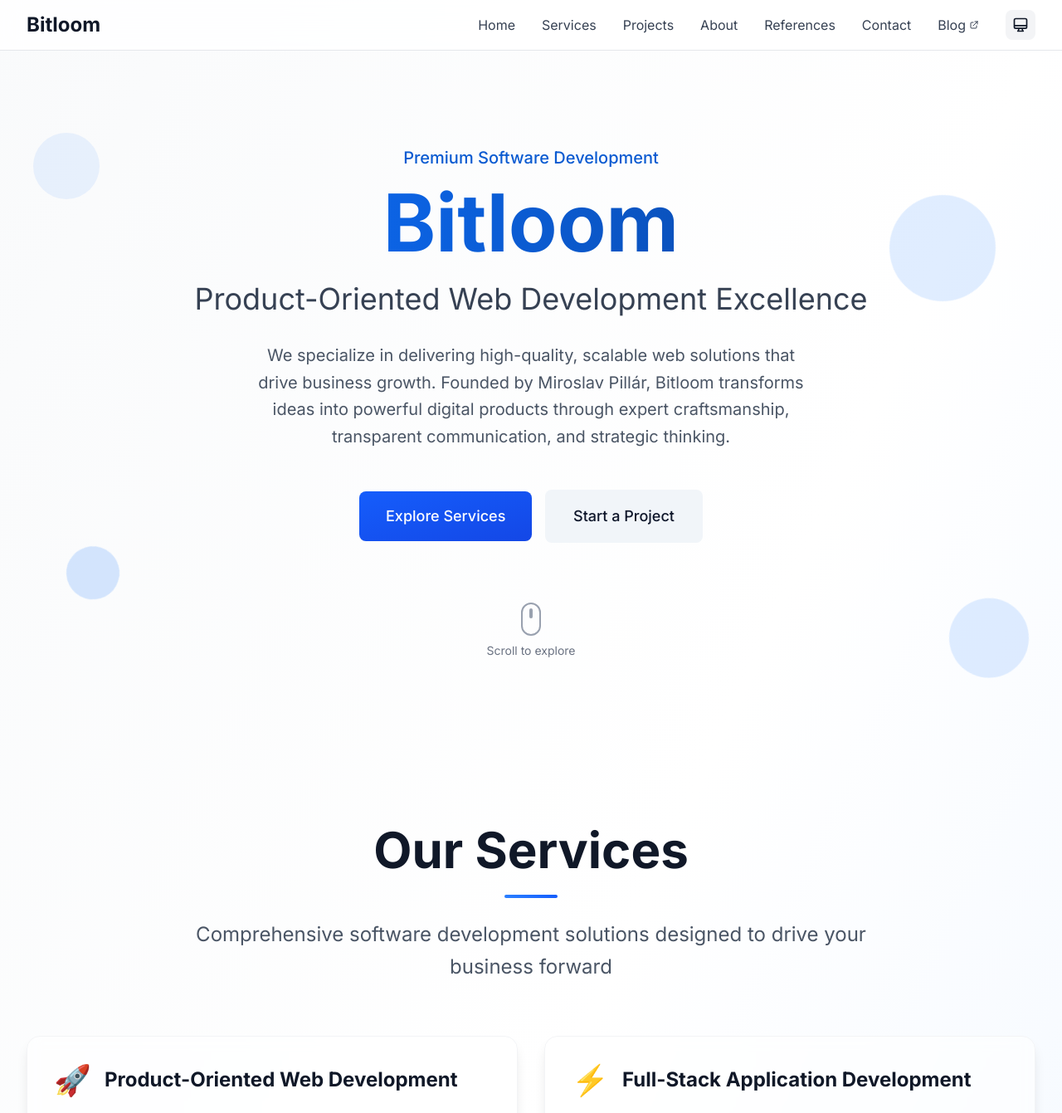
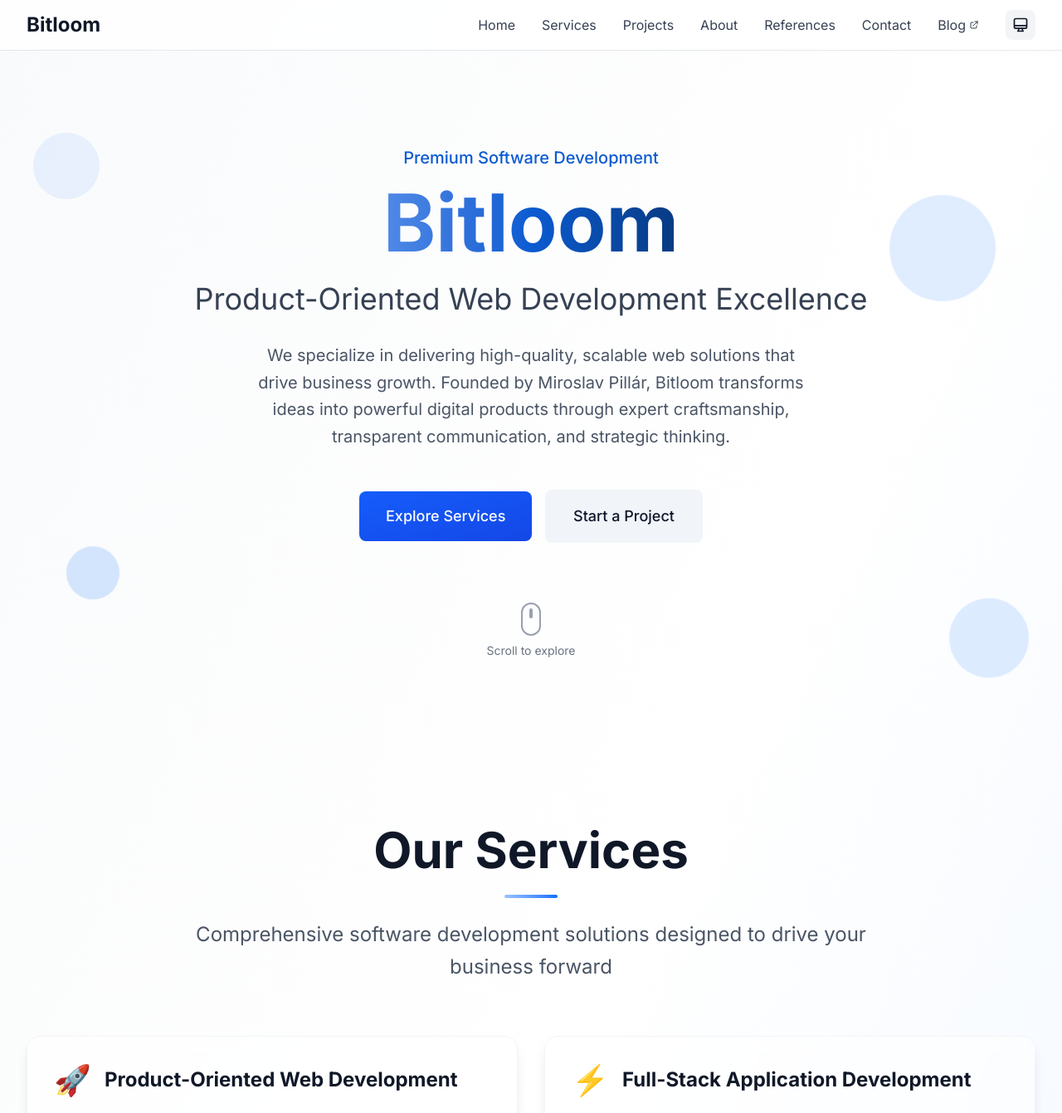
Before and after one commit to Dromediansk/bitloom-ai-portfolio, a Next.js app: page / in a window 1280 px wide. Shown: the top 1341 px of the page at 83% size. Built offline with nearby package versions, Linux system fonts and the light colour scheme.

Commit message:
minor UI fixes

```diff
--- a/src/components/SectionTitle.tsx
+++ b/src/components/SectionTitle.tsx
@@ -38,7 +38,7 @@
       <div className={containerClasses}>
         <h1 className={titleClasses}>{title}</h1>
         {showGradientLine && (
-          <div className="w-16 h-1 bg-gradient-to-r from-blue-500 to-blue-600 mx-auto mb-6 rounded-full"></div>
+          <div className="w-16 h-1 bg-gradient-to-r from-primary-200 to-primary-500 dark:from-primary-500 dark:to-primary-200 mx-auto mb-6 rounded-full"></div>
         )}
         {subtitle && <p className={subtitleClasses}>{subtitle}</p>}
       </div>
--- a/src/sections/AboutSection.tsx
+++ b/src/sections/AboutSection.tsx
@@ -1,5 +1,6 @@
 "use client";
 
+import Image from "next/image";
 import { ButtonLink, SectionTitle } from "@/components";
 import { useIntersectionObserver } from "@/lib/hooks";
 
@@ -181,8 +182,15 @@
                     : "opacity-0 translate-x-8"
                 }`}
               >
-                <div className="w-48 h-48 bg-gradient-to-br from-gray-400 to-gray-600 rounded-full flex items-center justify-center shadow-xl">
-                  <span className="text-white text-6xl font-bold">M</span>
+                <div className="w-48 h-48 rounded-full overflow-hidden shadow-xl ring-4 ring-primary-200 dark:ring-primary-800">
+                  <Image
+                    src="/images/about/avatar.png"
+                    alt="Miroslav - Founder of Bitloom"
+                    width={192}
+                    height={192}
+                    className="w-full h-full object-cover hover:scale-110 transition-transform duration-500"
+                    priority
+                  />
                 </div>
               </div>
             </div>
--- a/src/sections/HeroSection.tsx
+++ b/src/sections/HeroSection.tsx
@@ -42,16 +42,9 @@
 
           {/* Company name with gradient text effect */}
           <h1
-            className={`text-5xl md:text-7xl lg:text-8xl font-bold text-transparent bg-gradient-to-r from-blue-500 via-primary-600 to-blue-700 bg-clip-text mb-6 transition-all duration-1000 delay-200 ${
+            className={`text-5xl md:text-7xl lg:text-8xl font-bold text-transparent bg-gradient-to-r from-primary-200 via-primary-600 to-primary-950 dark:from-primary-700 dark:via-primary-500 dark:to-primary-100 bg-clip-text mb-6 transition-all duration-1000 delay-200 ${
               isVisible ? "animate-scale-in" : "opacity-0 scale-50"
             }`}
-            style={{
-              backgroundImage:
-                "linear-gradient(to right, #0d6efd, #0b5bd1, #0947a5)",
-              WebkitBackgroundClip: "text",
-              backgroundClip: "text",
-              WebkitTextFillColor: "transparent",
-            }}
           >
             Bitloom
           </h1>
@@ -74,9 +67,9 @@
             }`}
           >
             We specialize in delivering high-quality, scalable web solutions
-            that drive business growth. Founded by Miroslav Pillár, Bitloom transforms
-            ideas into powerful digital products through expert craftsmanship,
-            transparent communication, and strategic thinking.
+            that drive business growth. Founded by Miroslav Pillár, Bitloom
+            transforms ideas into powerful digital products through expert
+            craftsmanship, transparent communication, and strategic thinking.
           </p>
 
           {/* CTA Buttons with hover animations */}
```
Also changed, not shown: 1 other file (tests, documents, lock files or other folders).
